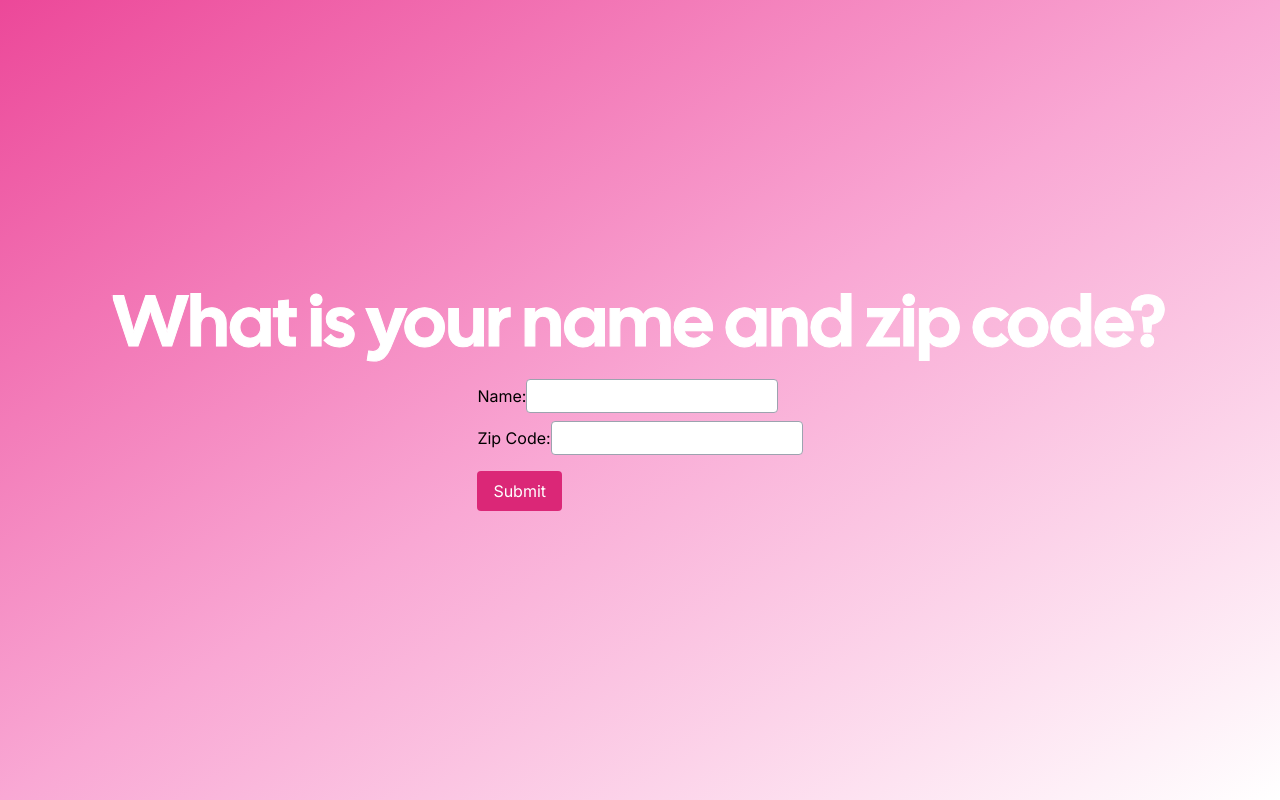
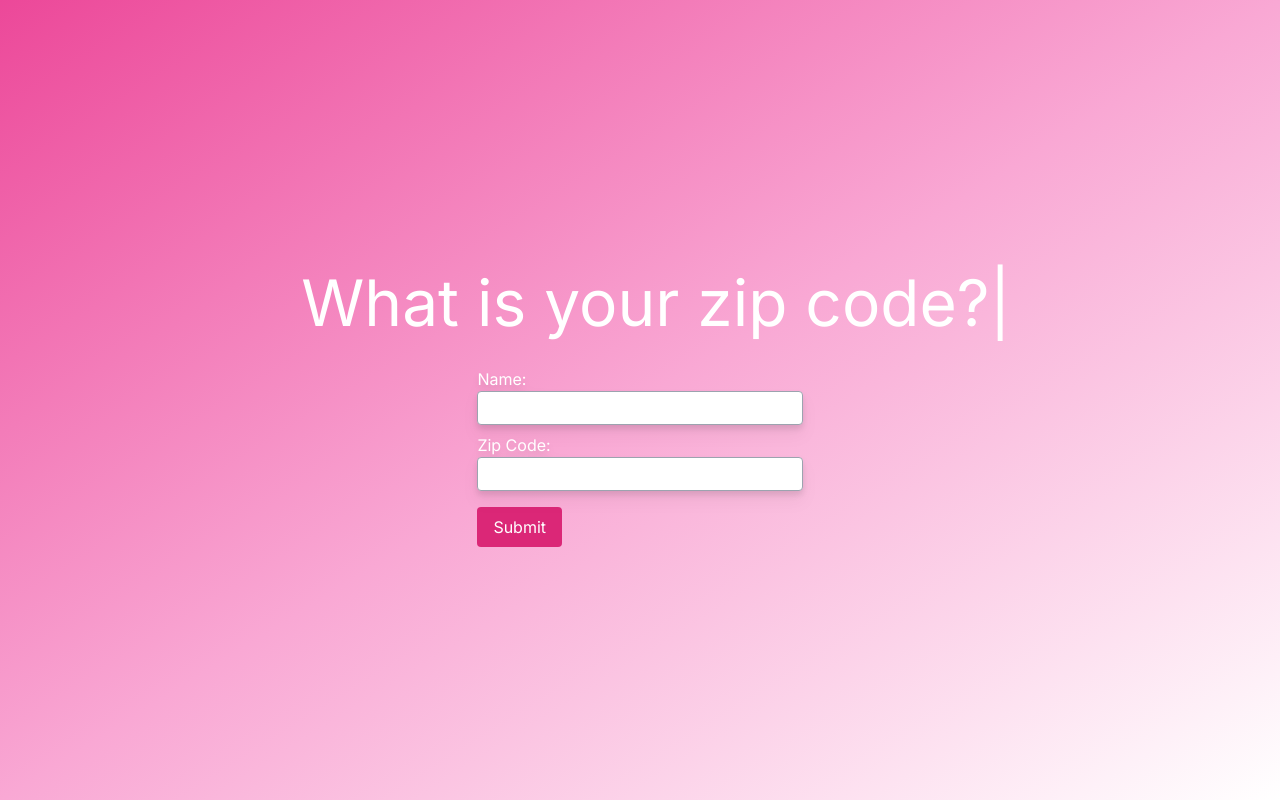
Before and after one commit to CharlieA8/h2ai-testing, a Next.js app in the folder where2next/: page /questions in a window 1280 px wide. Built offline with nearby package versions, Linux system fonts and the light colour scheme; no server answers; what tailwindcss-debug-screens would draw is missing.

Commit message:
page design of questions

```diff
--- a/where2next/app/questions/page.js
+++ b/where2next/app/questions/page.js
@@ -1,5 +1,6 @@
 "use client"
 import React, { useState } from "react";
+import { TypeAnimation } from 'react-type-animation';
 
 export default function ZipCodeForm() {
   const [name, setName] = useState("");
@@ -21,31 +22,45 @@ export default function ZipCodeForm() {
   };
 
   return (
-    <div className="flex flex-col items-center justify-center w-screen h-screen overflow-hidden bg-gradient-to-tl from-white via-pink-300 to-pink-500">
+    <div className="flex flex-col items-center justify-center w-screen h-screen overflow-hidden bg-gradient-to-tl from-white via-pink-300 to-pink-500 ">
       <div className="hidden w-screen h-px md:block" />
-      <h1 className="z-10 text-4xl text-transparent bg-white cursor-default text-edge-outline font-display sm:text-6xl md:text-7xl whitespace-nowrap bg-clip-text">
+      {/* <h1 className="px-4 z-10 text-xl text-white cursor-default text-edge-outline font-display sm:text-6xl md:text-7xl bg-clip-text wrap drop-shadow-lg">
         What is your name and zip code?
-      </h1>
+      </h1> */}
+      <TypeAnimation
+        sequence={[
+          // Same substring at the start will only be typed out once, initially
+          'What is your name?',
+          2000, // wait 1s before replacing "name" with "zip code"
+          'What is your zip code?',
+          2000
+        ]}
+        wrapper="h1"
+        speed={20}
+        style={{ fontSize: '4em', display: 'inline-block', paddingLeft: '2rem', color: 'white', dropshadow: '0px 3px 6px rgba(128, 128, 128, 0.5)' }}
+        repeat={Infinity}
+      />
+
       <form onSubmit={handleSubmit} className="mt-4">
-        <label htmlFor="name" className="block mb-2">
+        <label htmlFor="name" className="block mb-2 text-white drop-shadow-lg">
           Name:
           <input
             type="text"
             id="name"
             value={name}
             onChange={handleNameChange}
-            className="border border-gray-400 rounded px-2 py-1"
+            className="border border-gray-400 rounded px-2 py-1 w-full text-zinc-600"
             required
           />
         </label>
-        <label htmlFor="zip" className="block mb-2">
+        <label htmlFor="zip" className="block mb-2 text-white drop-shadow-lg">
           Zip Code:
           <input
             type="text"
             id="zip"
             value={zipCode}
             onChange={handleZipCodeChange}
-            className="border border-gray-400 rounded px-2 py-1"
+            className="border border-gray-400 rounded px-2 py-1 w-full text-zinc-600"
             required
           />
         </label>
```
